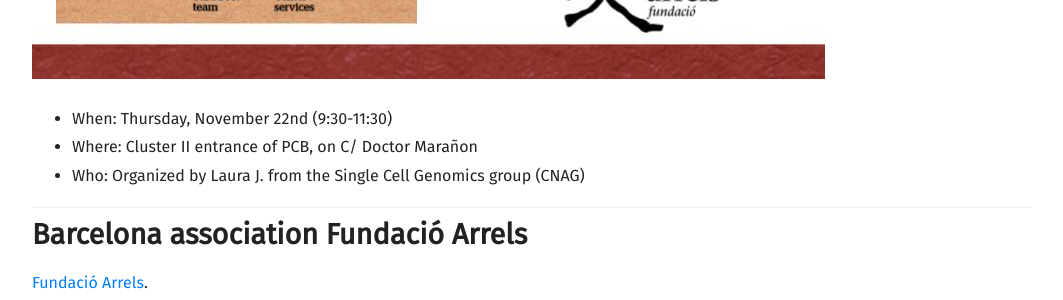
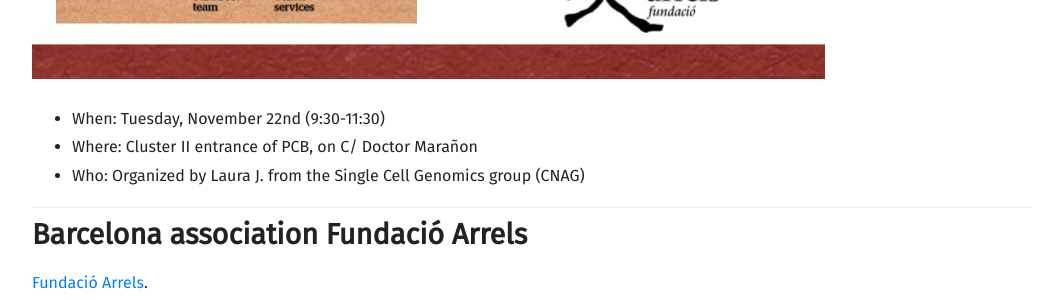
Before and after one commit to willblev/PCBakers, a Jekyll site: the page built from _posts/2022-11-02-November-Arrels.md, in a window 1280 px wide and 900 px high, scrolled down 1347 px. Shown: the part 151-451 px from the top of the window, without its empty margins (108-1171 px from the left). Built offline with Jekyll 4.4.1, drawn with Linux system fonts in a browser that asks for light colours; nearby versions of some CDN libraries; some web fonts are replaced.

Commit message:
updated nov bake sale details

```diff
--- a/_posts/2022-11-02-November-Arrels.md
+++ b/_posts/2022-11-02-November-Arrels.md
@@ -16,7 +16,7 @@
     3. Donate some money to a good cause (suggested 3 Euros minimum donation per portion)
     4. Enjoy your delicious breakfast & chat with other folks from all around the PCB
 ---
-- When: Thursday, November 22nd (9:30-11:30)
+- When: Tuesday, November 22nd (9:30-11:30)
 - Where: Cluster II entrance of PCB, on C/ Doctor Marañon
 - Who: Organized by Laura J. from the Single Cell Genomics group (CNAG)
 
```
